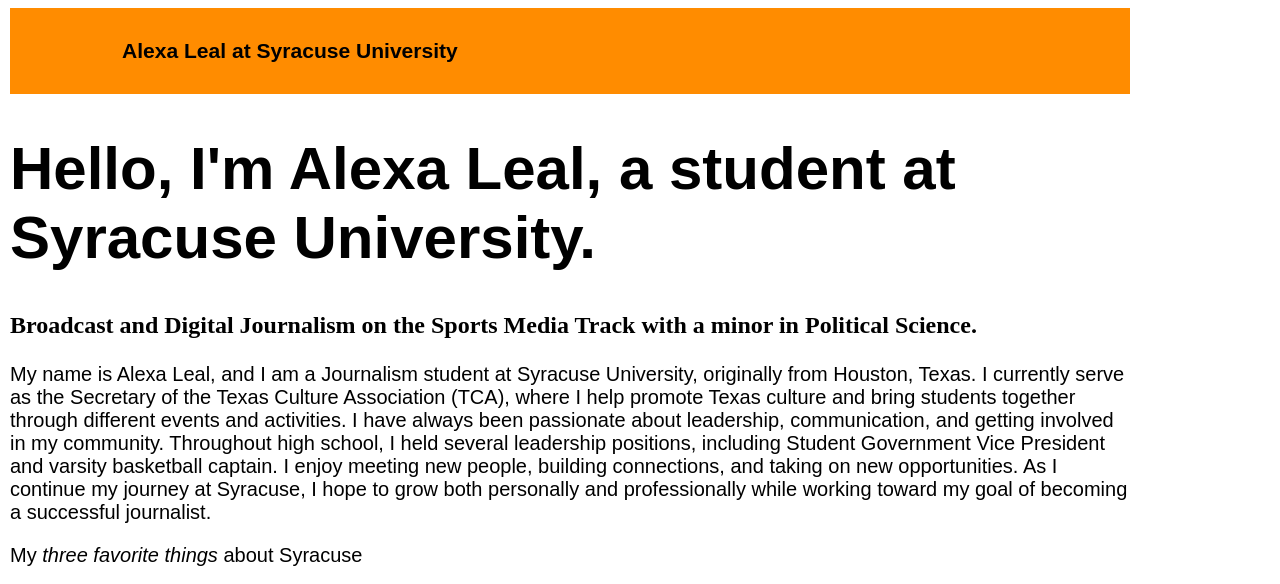
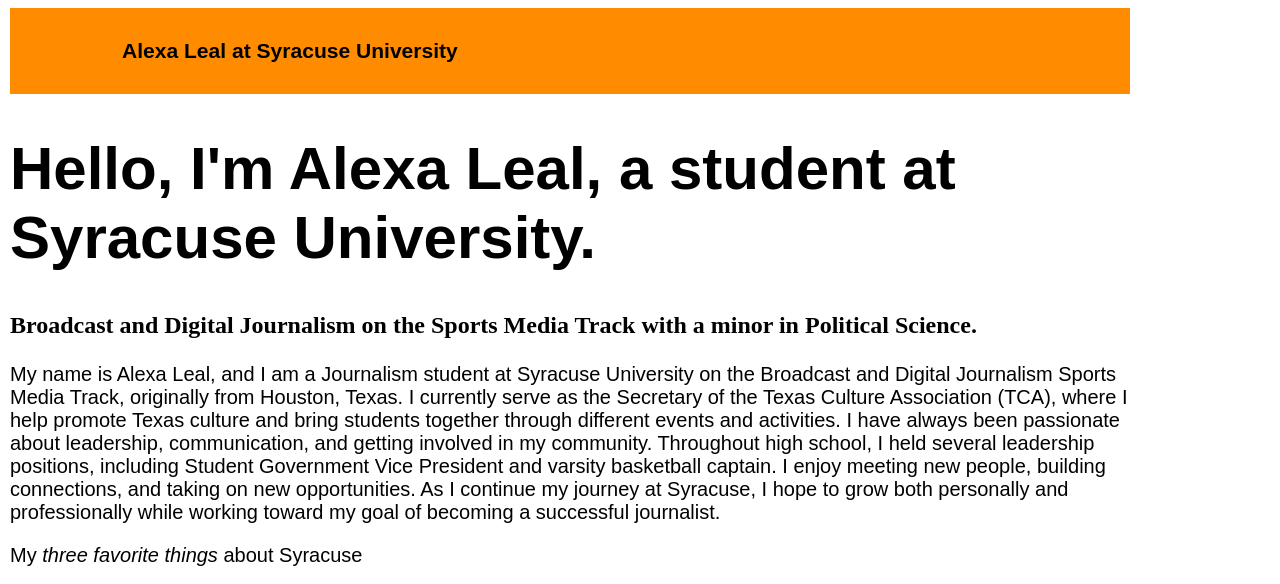
Before and after one commit to LealAlexaJNL221/LealAlexaJNL221.github.io, a plain HTML site: page index.html in a window 1280 px wide. Shown: the top 584 px of the page. Drawn offline with nearby package versions, Linux system fonts and the light colour scheme.

Commit message:
Add files via upload

```diff
--- a/index.html
+++ b/index.html
@@ -29,7 +29,7 @@
 
           <h2>Broadcast and Digital Journalism on the Sports Media Track with a minor in Political Science.</h2>
 
-          <p>My name is Alexa Leal, and I am a Journalism student at Syracuse University, originally from Houston, Texas. I currently serve as the Secretary of the Texas Culture Association (TCA), where I help promote Texas culture and bring students together through different events and activities. I have always been passionate about leadership, communication, and getting involved in my community. Throughout high school, I held several leadership positions, including Student Government Vice President and varsity basketball captain. I enjoy meeting new people, building connections, and taking on new opportunities. As I continue my journey at Syracuse, I hope to grow both personally and professionally while working toward my goal of becoming a successful journalist.
+          <p>My name is Alexa Leal, and I am a Journalism student at Syracuse University on the Broadcast and Digital Journalism Sports Media Track, originally from Houston, Texas. I currently serve as the Secretary of the Texas Culture Association (TCA), where I help promote Texas culture and bring students together through different events and activities. I have always been passionate about leadership, communication, and getting involved in my community. Throughout high school, I held several leadership positions, including Student Government Vice President and varsity basketball captain. I enjoy meeting new people, building connections, and taking on new opportunities. As I continue my journey at Syracuse, I hope to grow both personally and professionally while working toward my goal of becoming a successful journalist.
           </p>
 
           <p>My <em>three favorite things</em> about Syracuse</p>
```
